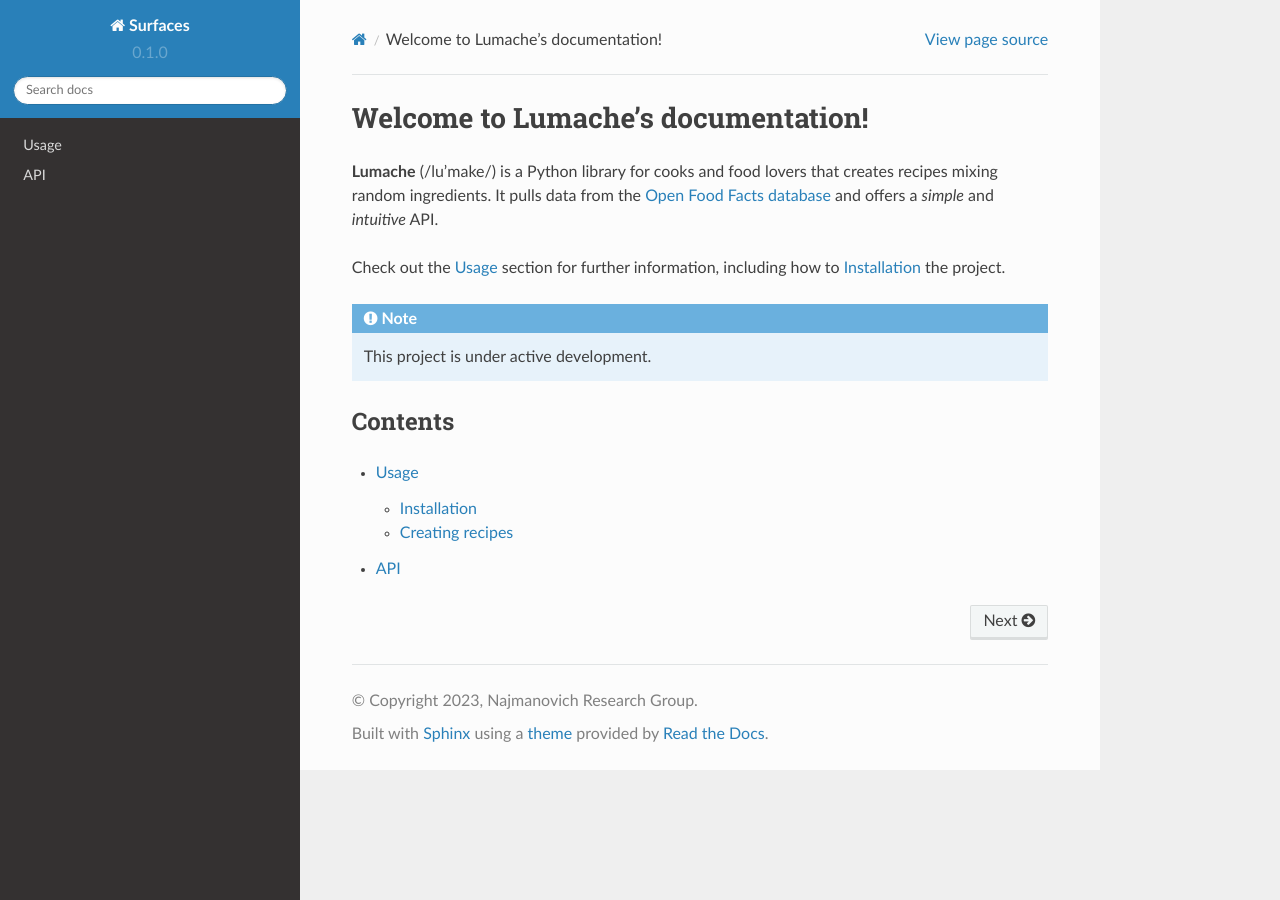
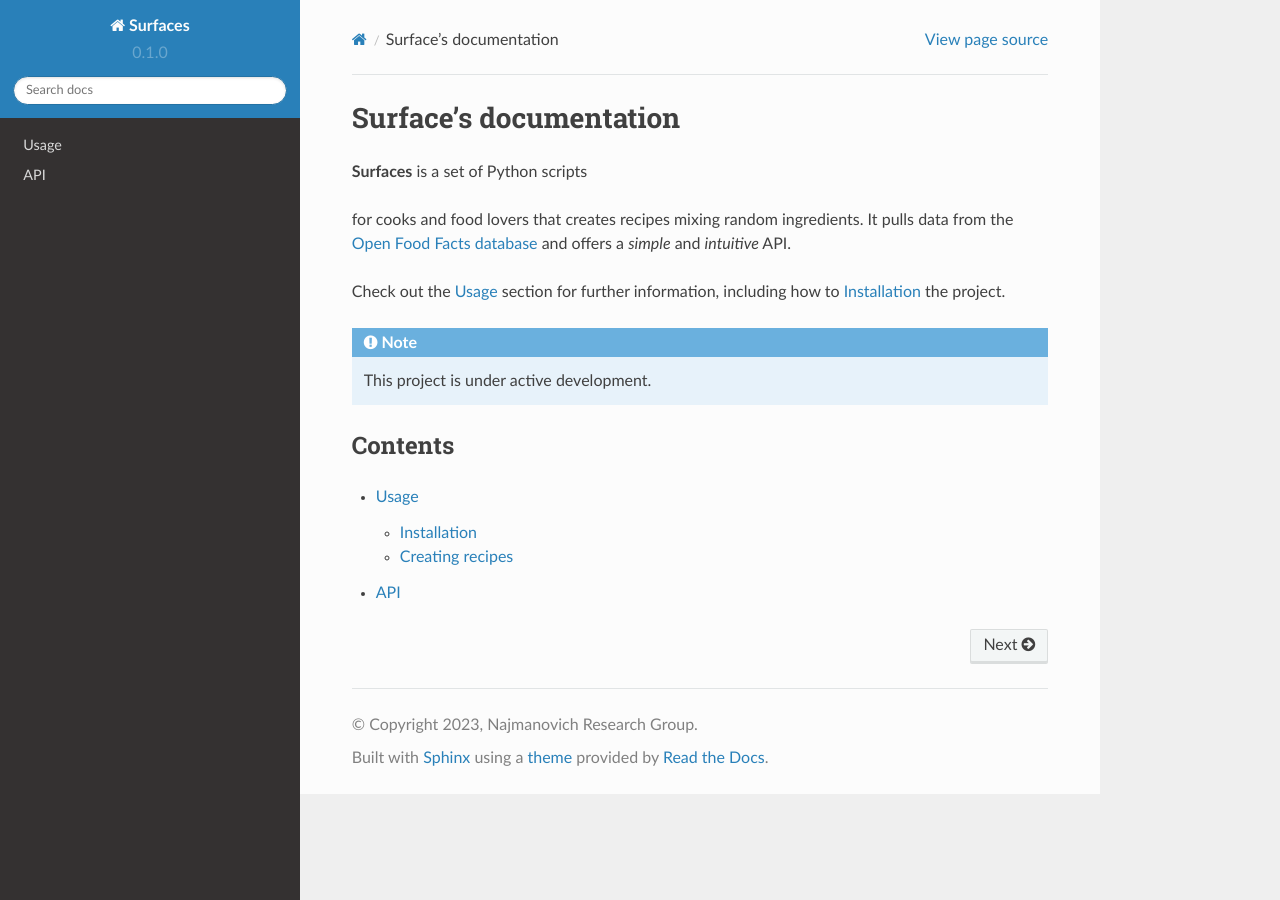
Before and after one commit to nataliateruel/Surfaces_tutorial, a Sphinx documentation site: the page built from docs/source/index.rst, in a window 1280 px wide. Built offline with Sphinx 7.4.7 and the Read the Docs theme 2.0.0, drawn with Linux system fonts in a browser that asks for light colours.

Commit message:
Update index.rst

```diff
--- a/docs/source/index.rst
+++ b/docs/source/index.rst
@@ -1,7 +1,9 @@
-Welcome to Lumache's documentation!
+Surface's documentation
 ===================================
 
-**Lumache** (/lu'make/) is a Python library for cooks and food lovers
+**Surfaces** is a set of Python scripts
+
+for cooks and food lovers
 that creates recipes mixing random ingredients.
 It pulls data from the `Open Food Facts database <https://world.openfoodfacts.org/>`_
 and offers a *simple* and *intuitive* API.
```
